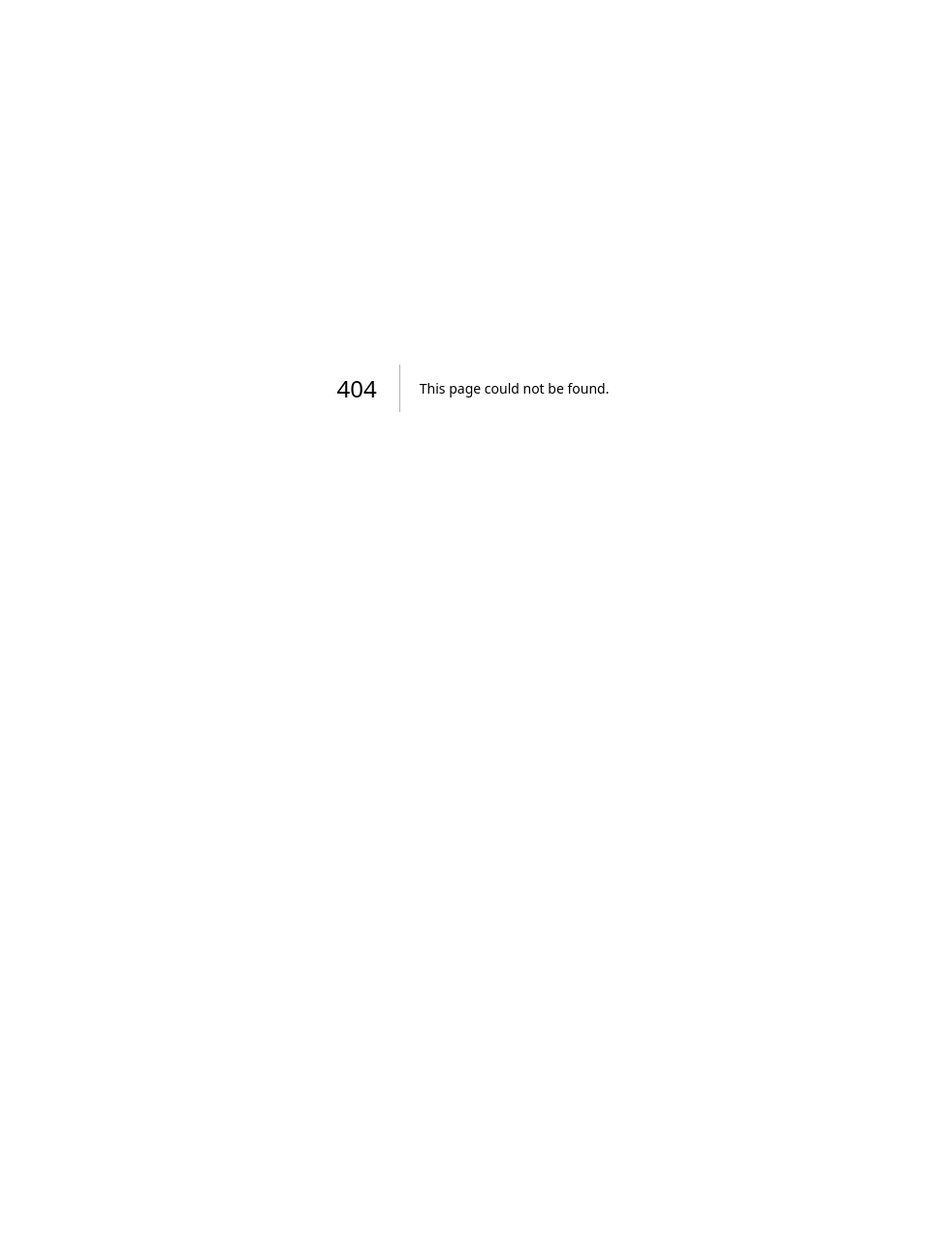
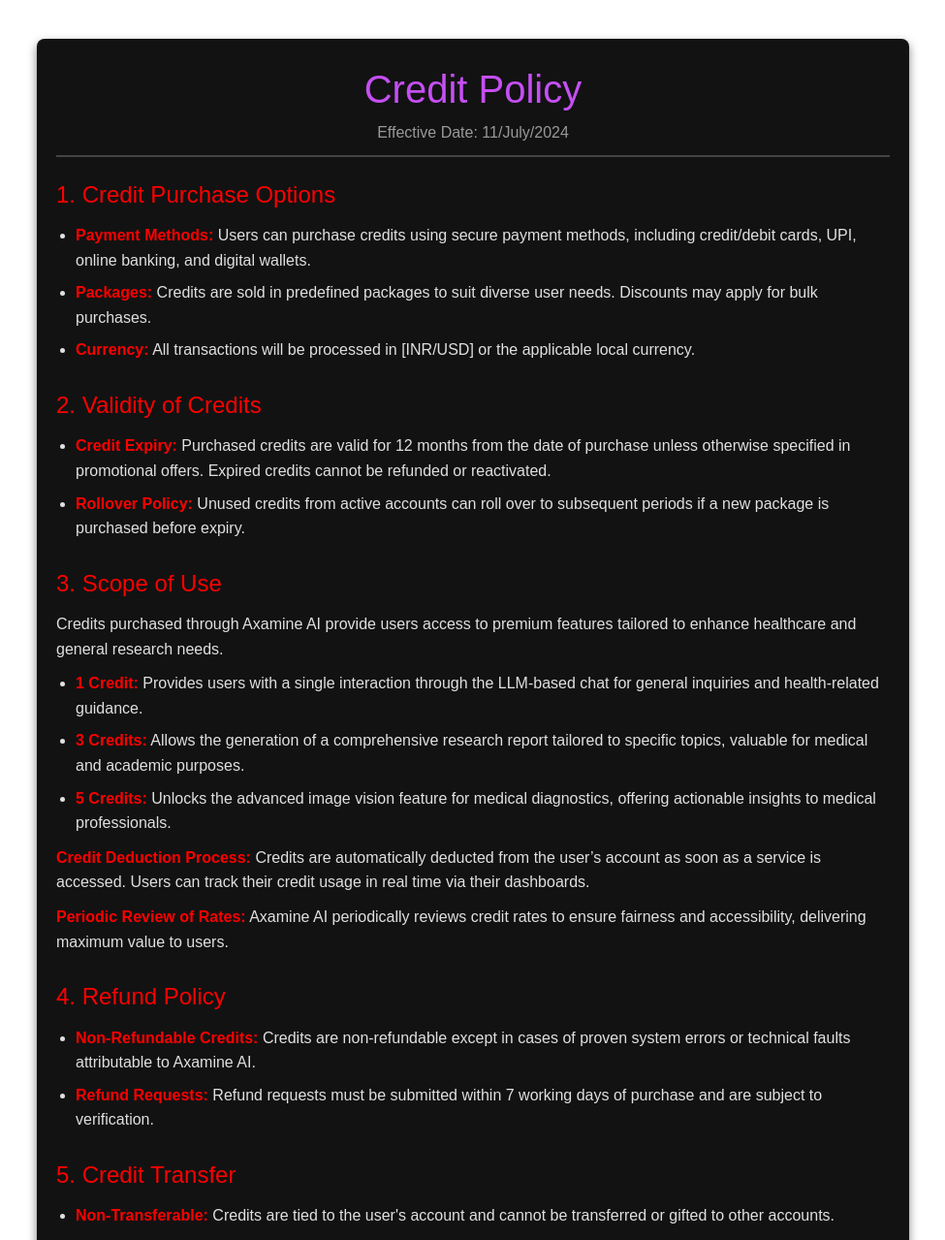
Before and after one commit to harsh749005/error405, a Next.js app: page /termsandconditions in a window 1280 px wide. Before the commit this address had no page. Shown: the top 1279 px of the page at 97% size, without its empty margins (152-1127 px from the left). Before the commit the page ends 800 px from the top, so only its background shows below. Built offline with nearby package versions, Linux system fonts and the light colour scheme.

Commit message:
terms and conditions added

```diff
--- /dev/null
+++ b/src/app/termsandconditions/creditsPolicy.css
@@ -0,0 +1,66 @@
+/* Dark Theme Credit Policy Styles */
+
+.credits-policy-container {
+    background-color: #121212;
+    color: #e0e0e0;
+    font-family: 'Arial', sans-serif;
+    line-height: 1.6;
+    max-width: 900px;
+    margin: 40px auto;
+    padding: 20px;
+    border-radius: 8px;
+    box-shadow: 0 4px 10px rgba(0, 0, 0, 0.5);
+  }
+
+  .header {
+    text-align: center;
+    border-bottom: 2px solid #444;
+    margin-bottom: 20px;
+    padding-bottom: 10px;
+  }
+
+  .header h1 {
+    font-size: 2.5rem;
+    color: #c54ff3;
+  }
+
+  .header p {
+    font-size: 1rem;
+    color: #999;
+  }
+
+  .policy-content section {
+    margin-bottom: 25px;
+  }
+
+  .policy-content h2 {
+    font-size: 1.5rem;
+    color: #ff0000;
+    margin-bottom: 10px;
+  }
+
+  .policy-content ul {
+    list-style-type: disc;
+    padding-left: 20px;
+  }
+
+  .policy-content ul li {
+    margin-bottom: 8px;
+  }
+
+  .policy-content p {
+    margin: 10px 0;
+  }
+
+  strong {
+    color: rgb(255, 0, 0);
+  }
+
+  .policy-content a {
+    color: #4da8da;
+    text-decoration: underline;
+  }
+
+  .policy-content a:hover {
+    color: #f05454;
+  }
--- /dev/null
+++ b/src/app/termsandconditions/page.jsx
@@ -0,0 +1,130 @@
+import React from 'react';
+import './creditsPolicy.css';
+
+const CreditPolicy = () => {
+  return (
+    <div className="credits-policy-container">
+      <div className="header">
+        <h1>Credit Policy</h1>
+        <p>Effective Date: 11/July/2024</p>
+      </div>
+      <div className="policy-content">
+        <section>
+          <h2>1. Credit Purchase Options</h2>
+          <ul>
+            <li>
+              <strong>Payment Methods:</strong> Users can purchase credits using secure payment methods, including credit/debit cards, UPI, online banking, and digital wallets.
+            </li>
+            <li>
+              <strong>Packages:</strong> Credits are sold in predefined packages to suit diverse user needs. Discounts may apply for bulk purchases.
+            </li>
+            <li>
+              <strong>Currency:</strong> All transactions will be processed in [INR/USD] or the applicable local currency.
+            </li>
+          </ul>
+        </section>
+
+        <section>
+          <h2>2. Validity of Credits</h2>
+          <ul>
+            <li>
+              <strong>Credit Expiry:</strong> Purchased credits are valid for 12 months from the date of purchase unless otherwise specified in promotional offers. Expired credits cannot be refunded or reactivated.
+            </li>
+            <li>
+              <strong>Rollover Policy:</strong> Unused credits from active accounts can roll over to subsequent periods if a new package is purchased before expiry.
+            </li>
+          </ul>
+        </section>
+
+        <section>
+          <h2>3. Scope of Use</h2>
+          <p>Credits purchased through Axamine AI provide users access to premium features tailored to enhance healthcare and general research needs.</p>
+          <ul>
+            <li>
+              <strong>1 Credit:</strong> Provides users with a single interaction through the LLM-based chat for general inquiries and health-related guidance.
+            </li>
+            <li>
+              <strong>3 Credits:</strong> Allows the generation of a comprehensive research report tailored to specific topics, valuable for medical and academic purposes.
+            </li>
+            <li>
+              <strong>5 Credits:</strong> Unlocks the advanced image vision feature for medical diagnostics, offering actionable insights to medical professionals.
+            </li>
+          </ul>
+          <p>
+            <strong>Credit Deduction Process:</strong> Credits are automatically deducted from the user’s account as soon as a service is accessed. Users can track their credit usage in real time via their dashboards.
+          </p>
+          <p>
+            <strong>Periodic Review of Rates:</strong> Axamine AI periodically reviews credit rates to ensure fairness and accessibility, delivering maximum value to users.
+          </p>
+        </section>
+
+        <section>
+          <h2>4. Refund Policy</h2>
+          <ul>
+            <li>
+              <strong>Non-Refundable Credits:</strong> Credits are non-refundable except in cases of proven system errors or technical faults attributable to Axamine AI.
+            </li>
+            <li>
+              <strong>Refund Requests:</strong> Refund requests must be submitted within 7 working days of purchase and are subject to verification.
+            </li>
+          </ul>
+        </section>
+
+        <section>
+          <h2>5. Credit Transfer</h2>
+          <ul>
+            <li>
+              <strong>Non-Transferable:</strong> Credits are tied to the user's account and cannot be transferred or gifted to other accounts.
+            </li>
+            <li>
+              <strong>Corporate Accounts:</strong> For enterprise users, credits may be distributed among sub-accounts as per contractual terms.
+            </li>
+          </ul>
+        </section>
+
+        <section>
+          <h2>6. Promotional Credits</h2>
+          <ul>
+            <li>
+              <strong>Validity:</strong> Promotional credits may have different validity and usage terms, as outlined in the respective offer's terms and conditions.
+            </li>
+            <li>
+              <strong>Limitations:</strong> These credits cannot be exchanged for cash or other services outside of Axamine AI's platform.
+            </li>
+          </ul>
+        </section>
+
+        <section>
+          <h2>7. Account Suspension or Termination</h2>
+          <p>In cases of account suspension or termination due to policy violations, unused credits will be forfeited, and no refunds will be issued.</p>
+        </section>
+
+        <section>
+          <h2>8. Modifications to the Credit Policy</h2>
+          <p>
+            Axamine AI reserves the right to modify this policy at any time. Users will be notified of changes via email or platform announcements. Continued use of credits after policy updates will constitute acceptance of the revised terms.
+          </p>
+        </section>
+           <section>
+          <h2>9. Disclaimer on AI Outputs</h2>
+          <p>
+            Axamine AI and its team members are not responsible for any incorrect predictions or outputs generated by the AI system. Users are advised to exercise their own judgment and consult professionals when making decisions based on AI outputs.
+          </p>
+        </section>
+
+        <section>
+          <h2>10. Contact Information</h2>
+          <p>
+            For inquiries or support related to credit purchases or usage, contact us:<br />
+            <strong>Email:</strong> support@axamine.ai<br />
+            <strong>Phone:</strong> 90997975854 <br />
+            <strong>Address:</strong> Ankleshwar 393001, Gujarat , India
+
+          </p>
+        </section>
+      </div>
+    </div>
+  );
+};
+
+export default CreditPolicy;
```
